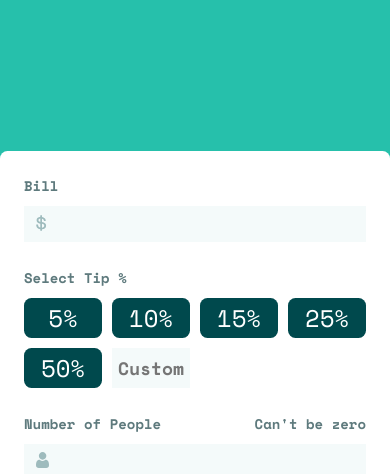
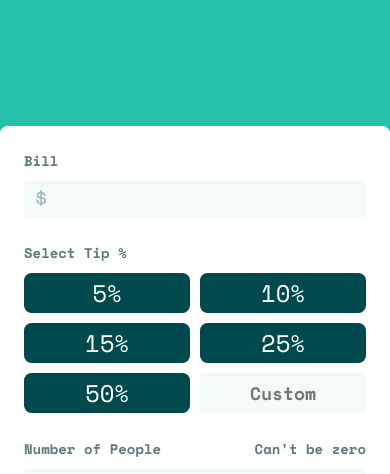
Before and after one commit to ConradMcGrifter/tip-calculator, a plain HTML site: page index.html in a window 390 px wide. Shown: the top 474 px of the page. Drawn offline with nearby package versions, Linux system fonts and the light colour scheme.

Commit message:
adjusted grid columns for mobile size

```diff
--- a/styles/layout/_calculator.scss
+++ b/styles/layout/_calculator.scss
@@ -40,6 +40,10 @@
             grid-template-columns: repeat(auto-fit, minmax(7.5rem, 1fr));
             grid-auto-rows: 4rem;
             grid-gap: 1rem;
+
+            @include mobileSize {
+                grid-template-columns: repeat(auto-fit, minmax(15rem, 1fr));
+            }
         }
     }
 
```
Also changed, not shown: css/styles.css, 1 other file.
